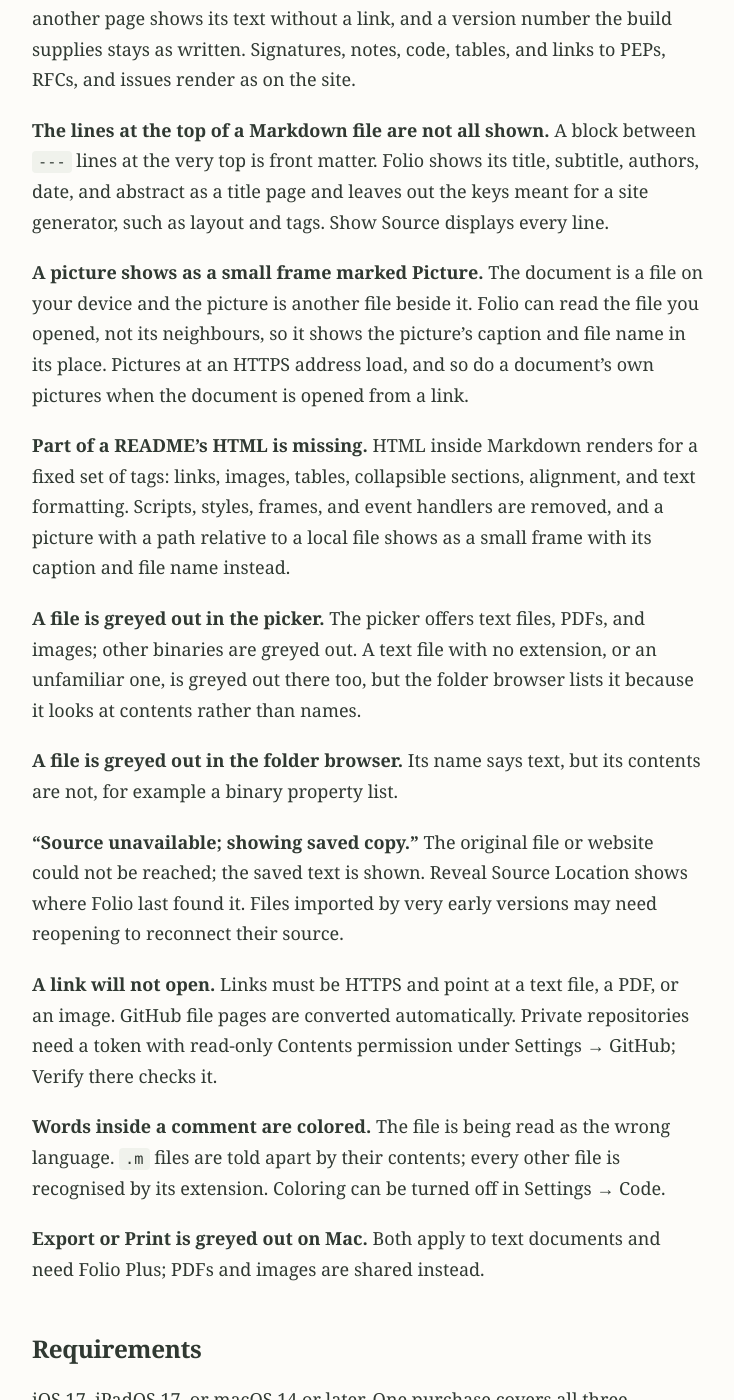
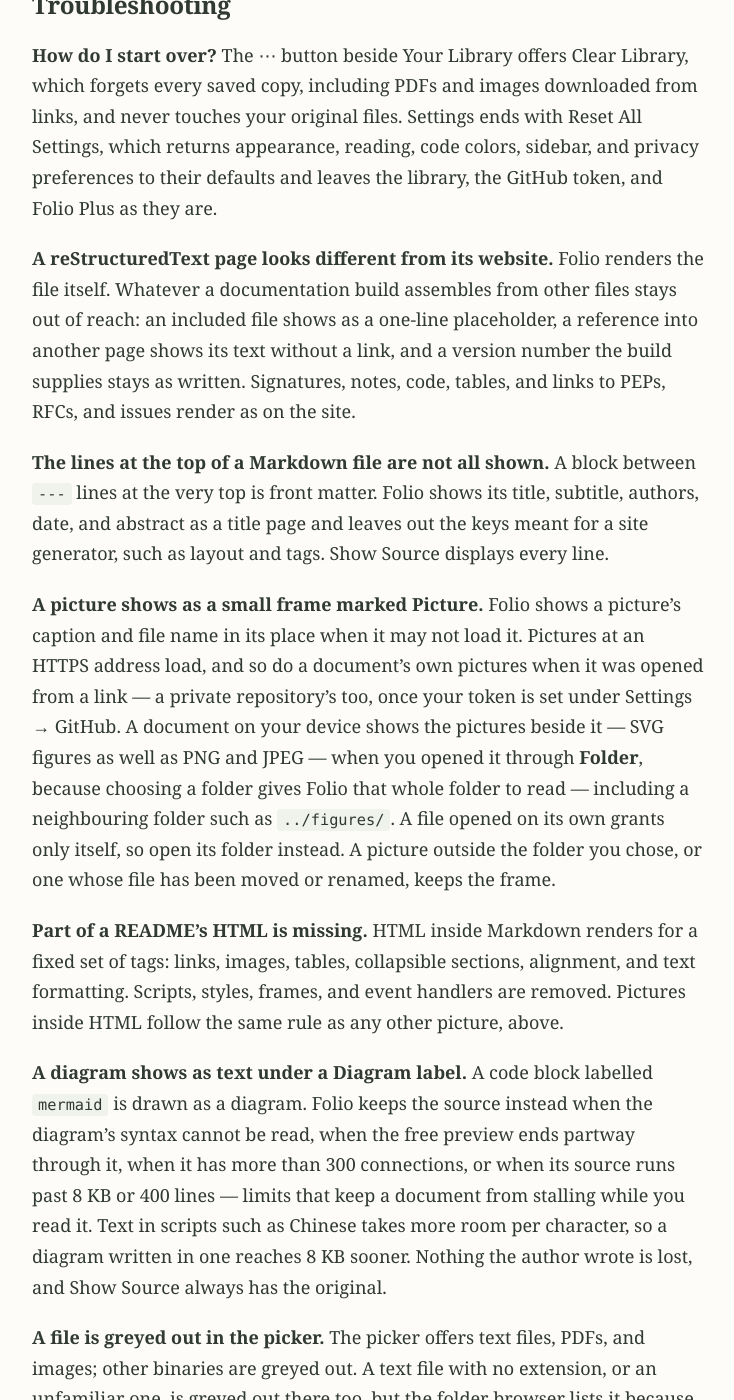
Before and after one commit to BlueTaoLLC/FolioApp, a Jekyll site: the page built from support.md, in a window 1280 px wide and 1400 px high, scrolled down 2759 px. Shown: the whole window, without its empty margins (272-1006 px from the left). Built offline with Jekyll 4.4.1, drawn with Linux system fonts in a browser that asks for light colours; some of the changed text lies outside the part shown.

Commit message:
Folio 1.1 is on the App Store: diagrams, pictures, offer codes
Front page: the App Store link in place of "in review", Mermaid diagrams,
pictures beside a folder's documents and inside private repositories, and
Redeem Code. Privacy and support pages: the same changes as the app's own
copies for 1.1.

Co-Authored-By: Claude Opus 5.5 <noreply@anthropic.com>

```diff
--- a/support.md
+++ b/support.md
@@ -14,6 +14,7 @@ Open a file with **Document** in the Open row at the bottom of the sidebar, brow
 - Find highlights every match in the page or PDF.
 - The Settings button in the toolbar switches between light and dark, and on iPhone so does the top of the reader's ⋯ menu. Reading settings choose the appearance too, including Automatic, which follows the system, along with serif or sans-serif type, text size, line spacing, and page width. Settings → Code chooses a color scheme for code or turns coloring off.
 - Settings → Sidebar sets the text size of Your Library, File Browser, and the outline, and the spacing between rows. On iPhone and iPad the sidebar also follows the text size chosen in the system's Settings app.
+- A code block labelled `mermaid` is drawn as a diagram — flowcharts, sequence and class diagrams, state, entity-relationship, Gantt, pie, user journeys, Git graphs, and mind maps — on your device, with no connection.
 - Links open in your browser or mail app. With a mouse or trackpad, rest the pointer on a link to see its address first.
 - Show Source reveals the document's own text at the place you were reading, in the text size you chose, and Show Preview returns to the same place. Code files and Show Source number their lines; **Line numbers** in the reading settings, or under Settings → Code, hides them. Share offers Share Source, the document as a file, and Export PDF, a paginated copy of the page; for PDFs and images it sends the file.
 
@@ -28,11 +29,13 @@ Both include Family Sharing. Prices in other regions appear in the app. Buying t
 
 **Already purchased on another device?** Open the purchase screen (the Settings button in the toolbar → Folio Plus, or from the preview's invitation) and choose Restore Purchases.
 
+**Have an offer code?** Choose Redeem Code on the same screen and enter it in Apple's code sheet; Folio Plus unlocks as soon as Apple confirms it. Redeem Code is on iPhone, iPad, and Macs with macOS 15 or later. On a Mac with macOS 14, redeem the code on another device signed in to the same Apple Account, then choose Restore Purchases on the Mac.
+
 **Canceling or refunds.** Subscriptions are managed in Settings → Apple Account → Subscriptions on iPhone and iPad, or in App Store → Account on Mac. Refunds are handled by Apple at reportaproblem.apple.com. Your documents stay in the library either way.
 
 ## Privacy
 
-Everything stays on your device: documents, bookmarks, and settings. There is no account, analytics, or advertising. Opening a link contacts the site you typed. A document's images are fetched from their hosts unless Settings → Privacy → Load images from the web is off. A GitHub personal access token, if you add one, lives in the device Keychain and is sent only to GitHub. Read the full [privacy policy](../privacy/).
+Everything stays on your device: documents, bookmarks, and settings. There is no account, analytics, or advertising. Opening a link contacts the site you typed. A document's images are fetched from their hosts unless Settings → Privacy → Load images from the web is off. A GitHub personal access token, if you add one, lives in the device Keychain and is sent only to GitHub, with the documents you open from it and the pictures in their own repositories. Read the full [privacy policy](../privacy/).
 
 ## Troubleshooting
 
@@ -42,9 +45,11 @@ Everything stays on your device: documents, bookmarks, and settings. There is no
 
 **The lines at the top of a Markdown file are not all shown.** A block between `---` lines at the very top is front matter. Folio shows its title, subtitle, authors, date, and abstract as a title page and leaves out the keys meant for a site generator, such as layout and tags. Show Source displays every line.
 
-**A picture shows as a small frame marked Picture.** The document is a file on your device and the picture is another file beside it. Folio can read the file you opened, not its neighbours, so it shows the picture's caption and file name in its place. Pictures at an HTTPS address load, and so do a document's own pictures when the document is opened from a link.
+**A picture shows as a small frame marked Picture.** Folio shows a picture's caption and file name in its place when it may not load it. Pictures at an HTTPS address load, and so do a document's own pictures when it was opened from a link — a private repository's too, once your token is set under Settings → GitHub. A document on your device shows the pictures beside it — SVG figures as well as PNG and JPEG — when you opened it through **Folder**, because choosing a folder gives Folio that whole folder to read — including a neighbouring folder such as `../figures/`. A file opened on its own grants only itself, so open its folder instead. A picture outside the folder you chose, or one whose file has been moved or renamed, keeps the frame.
 
-**Part of a README's HTML is missing.** HTML inside Markdown renders for a fixed set of tags: links, images, tables, collapsible sections, alignment, and text formatting. Scripts, styles, frames, and event handlers are removed, and a picture with a path relative to a local file shows as a small frame with its caption and file name instead.
+**Part of a README's HTML is missing.** HTML inside Markdown renders for a fixed set of tags: links, images, tables, collapsible sections, alignment, and text formatting. Scripts, styles, frames, and event handlers are removed. Pictures inside HTML follow the same rule as any other picture, above.
+
+**A diagram shows as text under a Diagram label.** A code block labelled `mermaid` is drawn as a diagram. Folio keeps the source instead when the diagram's syntax cannot be read, when the free preview ends partway through it, when it has more than 300 connections, or when its source runs past 8 KB or 400 lines — limits that keep a document from stalling while you read it. Text in scripts such as Chinese takes more room per character, so a diagram written in one reaches 8 KB sooner. Nothing the author wrote is lost, and Show Source always has the original.
 
 **A file is greyed out in the picker.** The picker offers text files, PDFs, and images; other binaries are greyed out. A text file with no extension, or an unfamiliar one, is greyed out there too, but the folder browser lists it because it looks at contents rather than names.
 
```
Also changed, not shown: index.md (+4 -4 lines), privacy.md (+3 -3 lines).
